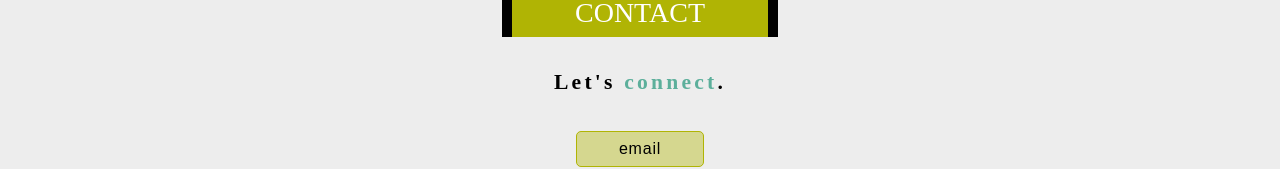
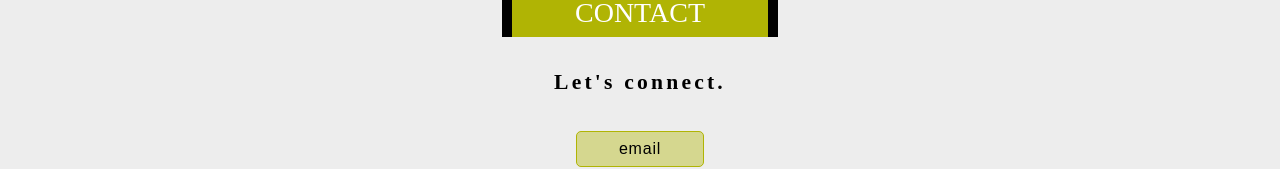
Before and after one commit to cgoing2215/cgoing-portfolio, a React (Create React App) app: page / in a window 1280 px wide. Shown: the part 3473-3642 px from the top of the page. Built offline with nearby package versions, Linux system fonts and the light colour scheme; a web font is replaced by a local one.

Commit message:
Changed color of span within get-in-touch line in contact section to black for visibility

```diff
--- a/src/components/Contact/Contact.css
+++ b/src/components/Contact/Contact.css
@@ -56,11 +56,6 @@
     padding: 0;
 }
 
-#turquoise {
-    color: #5CAF9B;
-    background: none;
-}
-
 #contact-call-to-action button {
     font-family: 'Hubballi', sans-serif;
     font-size: 1rem;
--- a/src/components/Contact/Contact.js
+++ b/src/components/Contact/Contact.js
@@ -7,7 +7,7 @@ function Contact() {
       <h3>CONTACT</h3>
       <div id="contact-call-to-action">
         <div id="get-in-touch-line">
-          <h5>Let's <span id="turquoise">connect</span>.</h5>
+          <h5>Let's connect.</h5>
         </div>
         <a href="mailto:hi@carolinegoing.com"><button>email</button></a>
       </div>
```
